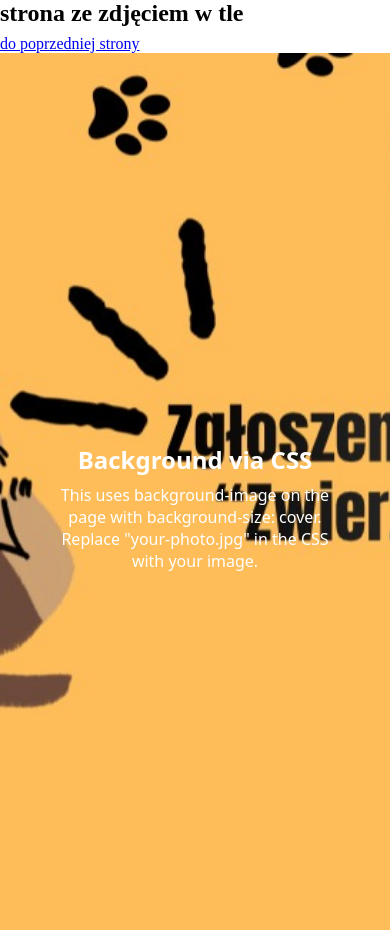
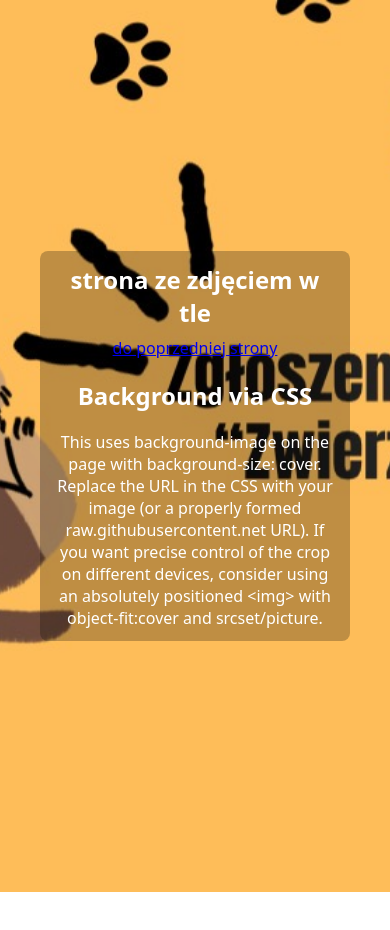
Before and after one commit to Chell111/przejsciestron.github.io, a plain HTML site: page Page3.html in a window 390 px wide. After the commit the page ends 892 px from the top, so only its background shows below. Drawn offline with Linux system fonts and the light colour scheme.

Commit message:
Refactor background CSS and improve content layout
Updated background styling and content structure.

```diff
--- a/Page3.html
+++ b/Page3.html
@@ -1,3 +1,4 @@
+<!doctype html>
 <html lang="pl">
 <head>
   <meta charset="utf-8" />
@@ -7,15 +8,17 @@
     /* Reset and ensure page fills viewport */
     html, body { height: 100%; margin: 0; }
 
-    /* Option A: CSS background on the <body> */
+    /* Option A: CSS background on the <main> */
     .bg-css {
-      min-height: 100%;
-      /* Replace with your image path or full URL */
-      background-image: url("https://raw.githubusercontent.com/Chell111/przejsciestron.github.io/refs/heads/main/images/IMG_6577.jpeg");
+      min-height: 100vh; /* ensure it fills the viewport */
+      /* Use a relative path (images/IMG_6577.jpeg) or a correct raw GitHub URL:
+         https://raw.githubusercontent.com/Chell111/przejsciestron.github.io/main/images/IMG_6577.jpeg
+      */
+      background-image: url("images/IMG_6577.jpeg");
       background-size: cover;          /* cover the whole area */
-      background-position: center;     /* center the image */
+      background-position: center center;     /* center the image */
       background-repeat: no-repeat;
-      background-attachment: fixed;    /* optional: fixed during scroll */
+      background-attachment: fixed;    /* OPTIONAL: remove or change on mobile */
       /* fallback background color while image loads */
       background-color: #222;
       color: white;
@@ -26,13 +29,16 @@
       padding: 2rem;
     }
 
-    /* Content styling for both examples */
+    /* Content styling */
     .content {
       position: relative;
       z-index: 1;
       max-width: 900px;
       margin: 2rem;
       font-family: system-ui, -apple-system, "Segoe UI", Roboto, "Helvetica Neue", Arial;
+      background: rgba(0,0,0,0.25); /* optional translucent panel for readability */
+      padding: 1rem 1.25rem;
+      border-radius: 8px;
     }
 
     h1 { margin: 0 0 0.5rem 0; font-size: clamp(1.5rem, 3vw, 2.4rem); }
@@ -40,32 +46,26 @@
 
     /* Small-screen adjustments */
     @media (max-width: 520px) {
-      .content { margin: 1rem; }
+      .content { margin: 1rem; padding: 0.75rem; }
+      /* Mobile: don't use background-attachment:fixed (performance and support issues) */
+      .bg-css {
+        background-attachment: scroll;
+        /* shift the focal point if needed so the important part isn't cropped */
+        background-position: center top;
+        padding: 1.5rem;
+      }
     }
   </style>
 </head>
 <body>
-  <h1>strona ze zdjęciem w tle</h1></h1>
-  <p><a href="page2.html">do poprzedniej strony</a></p>
-  <!-- Example A: apply background via CSS on the body -->
   <main class="bg-css" aria-label="Background image using CSS">
     <div class="content" role="article">
-      <h1>Background via CSS</h1>
-      <p>This uses background-image on the page with background-size: cover. Replace "your-photo.jpg" in the CSS with your image.</p>
+      <h1>strona ze zdjęciem w tle</h1>
+      <p><a href="page2.html">do poprzedniej strony</a></p>
+
+      <h2>Background via CSS</h2>
+      <p>This uses background-image on the page with background-size: cover. Replace the URL in the CSS with your image (or a properly formed raw.githubusercontent.net URL). If you want precise control of the crop on different devices, consider using an absolutely positioned &lt;img&gt; with object-fit:cover and srcset/picture.</p>
     </div>
   </main>
-
-  <!-- Example B: Use a full-screen <img> with object-fit (uncomment to test) -->
-  <!--
-  <section class="bg-img-wrap" aria-label="Background image using &lt;img&gt;">
-    <img class="bg-img" src="your-photo.jpg" alt="" aria-hidden="true" />
-    <div class="overlay" aria-hidden="true"></div>
-    <div class="content">
-      <h1>Background via &lt;img&gt;</h1>
-      <p>This uses an absolutely positioned &lt;img&gt; with object-fit: cover. The alt is empty because it's decorative; if it's meaningful, provide descriptive alt text instead.</p>
-    </div>
-  </section>
-  -->
-
 </body>
 </html>
```
